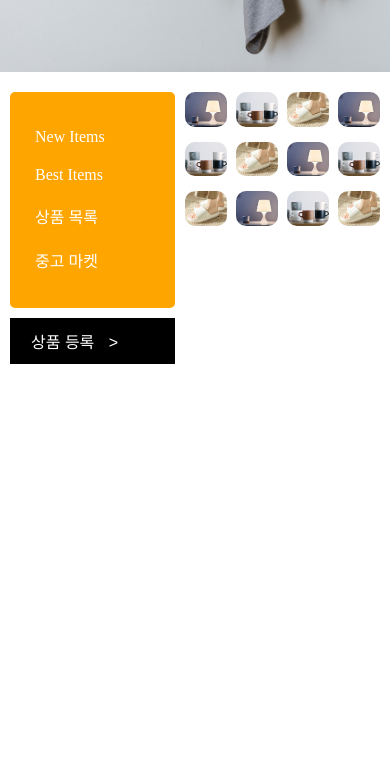
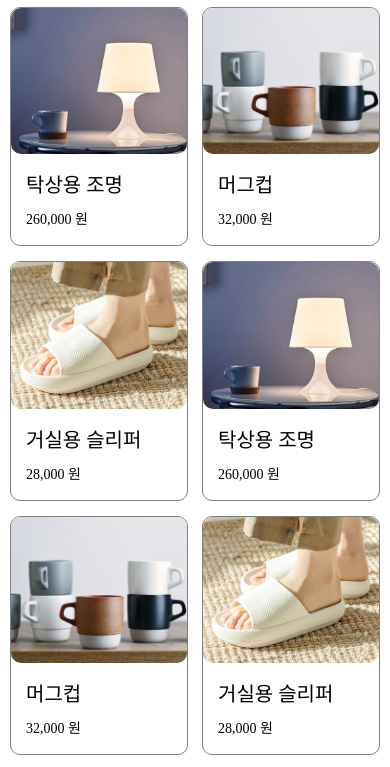
Before and after one commit to heehminh/23-CSS-MyShop, a plain HTML site: page index.html in a window 390 px wide. Shown: the part 208-975 px from the top of the page. Before the commit the page ends 844 px from the top, so only its background shows below. Drawn offline with Linux system fonts and the light colour scheme.

Commit message:
Feat: 반응형 웹 Mobile

```diff
--- a/index.css
+++ b/index.css
@@ -95,11 +95,6 @@ html, body {
     transition: all 0.3s ease-in-out;
 }
 
-.mainMenu ul li a:hover {
-    padding-left: 20px;
-    background: rgb(255, 145, 0);
-}
-
 
 .writeBtnBox {
     margin-top: 10px;
@@ -121,15 +116,6 @@ html, body {
     /* inline 요소에는 적용되지 않는다. inline-block으로 바꿔주기 */
     padding-left: 10px;
     transition: all 0.3s ease-in-out;
-}
-
-.writeBtn:hover {
-    background: white;
-    color: #333333;
-}
-
-.writeBtn:hover .arrow {
-    transform: translateX(50px);
 }
 
 .itemWrap {
@@ -208,6 +194,124 @@ html, body {
     z-index: 2;
     opacity: 0;
 }
+
+
+
+@media screen and (max-width: 767px) {
+    /* mobile */
+    .mainBanner {
+        width: 100%;
+        height: 160px;
+    }
+
+    .mainBanner .text {
+        font-size: 26px;
+    }
+
+    .container {
+        width: 100%;
+        display: flex;
+        justify-content: center;
+    }
+
+    .wrapper {
+        width: 100%;
+        flex-direction: column;
+        padding: 0px;
+    }
+
+    .sidebar {
+        width: 100%;
+        height: 45px;
+    }
+
+    .mainMenu {
+        border-radius: 0px;
+        padding: 0px;
+        height: 100%;
+    }
+
+    .mainMenu ul {
+        display: flex;
+        flex-direction: row;
+        width: 100%;
+        height: 100%;
+        justify-content: center;
+        padding: 0px;
+        margin: 0;
+        align-items: center;
+    }
+
+    .writeBtnBox {
+        display: none;
+    }
+
+    .itemWrap {
+        width: 100%;
+        padding: 10px;
+    }
+
+    img {
+        overflow: clip;
+        border-radius: 10px;
+    }
+
+    .item {
+        width: calc(50% - 7px);
+        display: flex;
+        flex-direction: column;
+        overflow: visible;
+        border: 1px solid gray;
+    }
+
+    .textBox {
+        width: 100%;
+        height: auto;
+        position: relative;
+        padding: 10px 15px 12px;
+    }
+
+    .textBox p {
+        color: black;
+    }
+
+    .textBox__name {
+        opacity: 1;
+        transform: translateY(0);
+        font-size: 20px;
+    }
+
+    .textBox__price {
+        opacity: 1;
+        transform: translateY(0);
+        font-size: 14px;
+    }
+
+}
+
+@media screen and (min-width: 768px) and (max-width: 1023px) {
+    /* tablet  */
+
+}
+
+/* 1024px보다 viewport가 큰 경우 기본 css 적용 */
+
+@media screen and (min-width: 1024px) {
+    /* hover 효과는 PC에서만 적용 */
+    .mainMenu ul li a:hover {
+        padding-left: 20px;
+        background: rgb(255, 145, 0);
+    }
+
+    .writeBtn:hover {
+        background: white;
+        color: #333333;
+    }
+
+    .writeBtn:hover .arrow {
+        transform: translateX(50px);
+    }
+
     .item:hover:after {
         opacity: 1;
     }
@@ -237,3 +341,8 @@ html, body {
     .item .textBox__price {
         transition: all 0.4s ease-in-out 0.15s;
     }
+
+
+
+
+}
```
Lines whose indentation alone changed are shown as unchanged.
